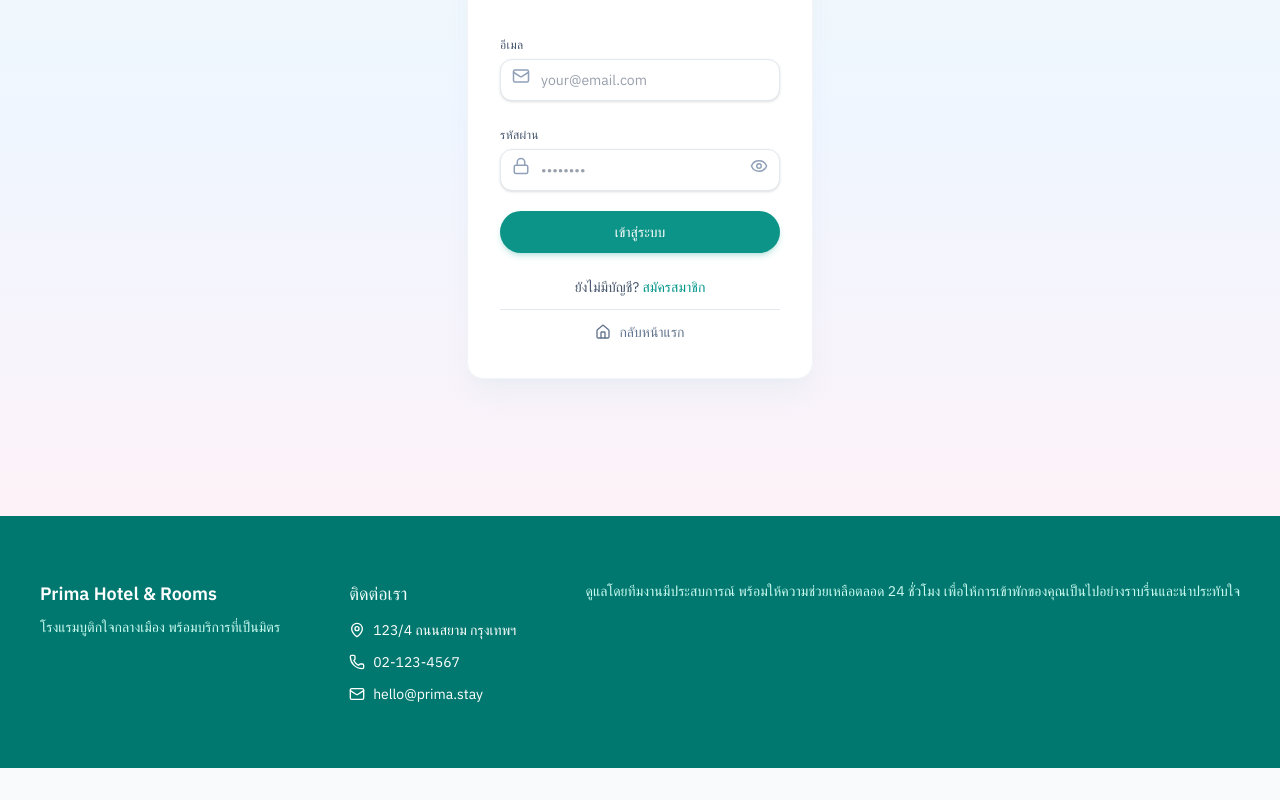
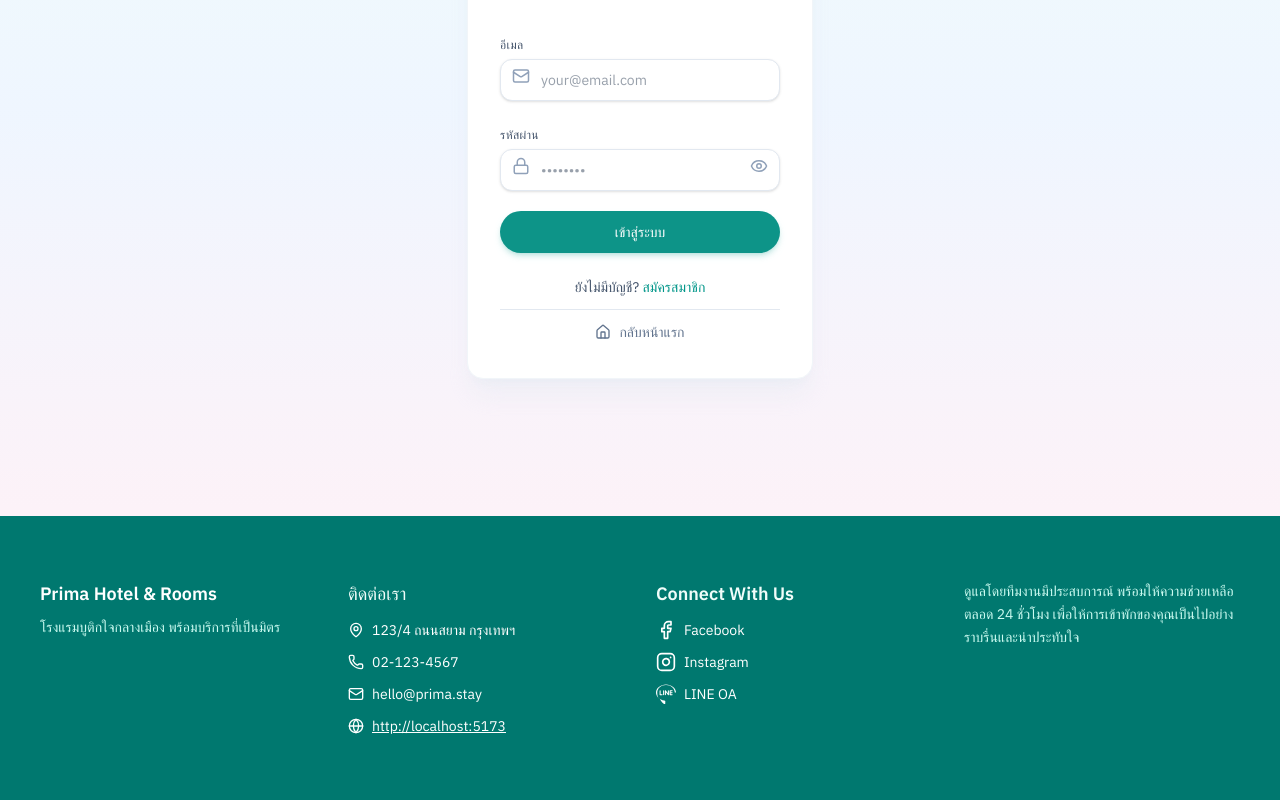
Before and after one commit to PeerapatAtta/React-Hotel-Project2, a React (Vite) app: page /login in a window 1280 px wide. Shown: the part 359-1159 px from the top of the page. Before the commit the page ends 1127 px from the top, so only its background shows below. Built offline with nearby package versions, Linux system fonts and the light colour scheme; no server answers.

Commit message:
footer updated

```diff
--- a/src/App.jsx
+++ b/src/App.jsx
@@ -66,7 +66,11 @@ export default function App() {
           }
         />
 
-        {/* Admin */}
+        {/* Not Found */}
+        <Route path="*" element={<Navigate to="/" replace />} />
+      </Route>
+
+      {/* Admin Routes (without Layout wrapper) */}
       <Route
         path="/admin"
         element={
@@ -107,10 +111,6 @@ export default function App() {
           </RequireAdmin>
         }
       />
-
-        {/* Not Found */}
-        <Route path="*" element={<Navigate to="/" replace />} />
-      </Route>
     </Routes>
   )
 }
--- a/src/components/admin/AdminLayout.jsx
+++ b/src/components/admin/AdminLayout.jsx
@@ -1,6 +1,7 @@
 import React, { useState } from 'react'
 import { Menu, X } from 'lucide-react'
 import Sidebar from './Sidebar'
+import Footer from '../layout/Footer'
 import { useAuth } from '../../hooks/useAuth'
 
 export default function AdminLayout({ children }) {
@@ -25,8 +26,8 @@ export default function AdminLayout({ children }) {
                   {sidebarOpen ? <X size={24} /> : <Menu size={24} />}
                 </button>
                 <div className="hidden lg:block">
-                  <p className="text-sm font-semibold uppercase tracking-wider text-slate-500">
-                    Admin Panel
+                  <p className="text-sm font-semibold text-slate-700">
+                    หน้าผู้จัดการโรงแรม
                   </p>
                 </div>
               </div>
@@ -46,9 +47,12 @@ export default function AdminLayout({ children }) {
         </header>
 
         {/* Page Content */}
-        <main className="p-4 sm:p-6 lg:p-8">
+        <main className="p-4 sm:p-6 lg:p-8 pb-8">
           {children}
         </main>
+
+        {/* Footer */}
+        <Footer />
       </div>
     </div>
   )
--- a/src/components/layout/Footer.jsx
+++ b/src/components/layout/Footer.jsx
@@ -1,20 +1,37 @@
 import React from 'react'
-import { MapPin, Phone, Mail } from 'lucide-react'
+import { MapPin, Phone, Mail, Globe, Facebook, Instagram } from 'lucide-react'
 
 export default function Footer() {
+  // LINE OA Icon Component (custom SVG)
+  const LineIcon = ({ size = 20, className = '' }) => (
+    <svg
+      width={size}
+      height={size}
+      viewBox="0 0 24 24"
+      fill="currentColor"
+      className={className}
+      xmlns="http://www.w3.org/2000/svg"
+    >
+      <path d="M19.365 9.863c.349 0 .63.285.63.631 0 .345-.281.63-.63.63H17.61v1.125h1.755c.349 0 .63.283.63.63 0 .344-.281.629-.63.629h-2.386c-.345 0-.627-.285-.627-.629V8.108c0-.345.282-.63.63-.63h2.386c.346 0 .627.285.627.63 0 .349-.281.63-.63.63H17.61v1.125h1.755zm-3.855 3.016c0 .27-.174.51-.432.596-.064.021-.133.031-.199.031-.211 0-.391-.09-.51-.25l-2.443-3.317v2.94c0 .344-.279.629-.631.629-.346 0-.626-.285-.626-.629V8.108c0-.27.173-.51.43-.595.06-.023.136-.033.194-.033.195 0 .375.104.495.254l2.462 3.33V8.108c0-.345.282-.63.63-.63.345 0 .63.285.63.63v4.771zm-5.741 0c0 .344-.282.629-.631.629-.345 0-.627-.285-.627-.629V8.108c0-.345.282-.63.63-.63.346 0 .628.285.628.63v4.771zm-2.466.629H4.917c-.345 0-.63-.285-.63-.629V8.108c0-.345.285-.63.63-.63.348 0 .63.285.63.63v4.141h1.756c.348 0 .629.283.629.63 0 .344-.282.629-.629.629M24 10.314C24 4.943 18.615.572 12 .572S0 4.943 0 10.314c0 4.811 4.27 8.842 10.035 9.608.391.082.923.258 1.058.59.12.301.086.766.062 1.08L11.057 23.9c-.014.144-.093.36-.188.465-.095.104-.221.223-.366.223-.188 0-.376-.075-.51-.188-.188-.15-.47-.375-.737-.6-2.108-1.77-3.58-3.808-4.576-5.933C2.603 17.612 1.5 14.713 1.5 10.314c0-5.01 4.743-9.086 10.5-9.086s10.5 4.076 10.5 9.086"/>
+    </svg>
+  )
+
   return (
-    <footer id="contact" className="bg-teal-700 text-sm text-white">
+    <footer id="contact" className="bg-teal-700 text-sm text-white w-full">
       <div className="mx-auto max-w-6xl px-4 py-12 sm:px-6 md:px-8 md:py-16 lg:px-10">
-        <div className="flex flex-col gap-8 md:flex-row md:justify-between md:gap-12">
-          <div className="space-y-2">
+        <div className="grid grid-cols-1 md:grid-cols-2 lg:grid-cols-4 gap-8">
+          {/* Brand Section */}
+          <div className="space-y-2 flex-shrink-0">
             <p className="text-lg font-semibold text-white">Prima Hotel &amp; Rooms</p>
             <p className="text-teal-100 leading-relaxed">โรงแรมบูติกใจกลางเมือง พร้อมบริการที่เป็นมิตร</p>
           </div>
-          <div className="flex flex-col gap-3">
+
+          {/* Contact Section */}
+          <div className="flex flex-col gap-3 flex-shrink-0">
             <p className="text-lg font-semibold text-teal-50">ติดต่อเรา</p>
-            <div className="flex items-center gap-2 text-teal-100">
-              <MapPin size={16} className="flex-shrink-0 text-white" />
-              <span className="text-white">123/4 ถนนสยาม กรุงเทพฯ</span>
+            <div className="flex items-start gap-2 text-teal-100">
+              <MapPin size={16} className="flex-shrink-0 text-white mt-0.5" />
+              <span className="text-white break-words">123/4 ถนนสยาม กรุงเทพฯ</span>
             </div>
             <div className="flex items-center gap-2 text-teal-100">
               <Phone size={16} className="flex-shrink-0 text-white" />
@@ -22,10 +39,57 @@ export default function Footer() {
             </div>
             <div className="flex items-center gap-2 text-teal-100">
               <Mail size={16} className="flex-shrink-0 text-white" />
-              <span className="text-white">hello@prima.stay</span>
+              <span className="text-white break-all">hello@prima.stay</span>
+            </div>
+            <div className="flex items-center gap-2 text-teal-100">
+              <Globe size={16} className="flex-shrink-0 text-white" />
+              <a
+                href="http://localhost:5173"
+                target="_blank"
+                rel="noopener noreferrer"
+                className="text-white hover:text-teal-200 underline break-all"
+              >
+                http://localhost:5173
+              </a>
             </div>
           </div>
-          <div className="text-teal-100 max-w-sm">
+
+          {/* Connect With Us Section */}
+          <div className="flex flex-col gap-3 flex-shrink-0">
+            <p className="text-lg font-semibold text-teal-50">Connect With Us</p>
+            <div className="flex flex-col gap-3">
+              <a
+                href="https://www.facebook.com"
+                target="_blank"
+                rel="noopener noreferrer"
+                className="flex items-center gap-2 text-teal-100 hover:text-white transition-colors"
+              >
+                <Facebook size={20} className="flex-shrink-0 text-white" />
+                <span className="text-white">Facebook</span>
+              </a>
+              <a
+                href="https://www.instagram.com"
+                target="_blank"
+                rel="noopener noreferrer"
+                className="flex items-center gap-2 text-teal-100 hover:text-white transition-colors"
+              >
+                <Instagram size={20} className="flex-shrink-0 text-white" />
+                <span className="text-white">Instagram</span>
+              </a>
+              <a
+                href="https://line.me"
+                target="_blank"
+                rel="noopener noreferrer"
+                className="flex items-center gap-2 text-teal-100 hover:text-white transition-colors"
+              >
+                <LineIcon size={20} className="flex-shrink-0 text-white" />
+                <span className="text-white">LINE OA</span>
+              </a>
+            </div>
+          </div>
+
+          {/* Description Section */}
+          <div className="text-teal-100 max-w-sm flex-shrink-0">
             <p className="leading-relaxed">ดูแลโดยทีมงานมีประสบการณ์ พร้อมให้ความช่วยเหลือตลอด 24 ชั่วโมง เพื่อให้การเข้าพักของคุณเป็นไปอย่างราบรื่นและน่าประทับใจ</p>
           </div>
         </div>
```
Lines whose indentation alone changed are shown as unchanged.
